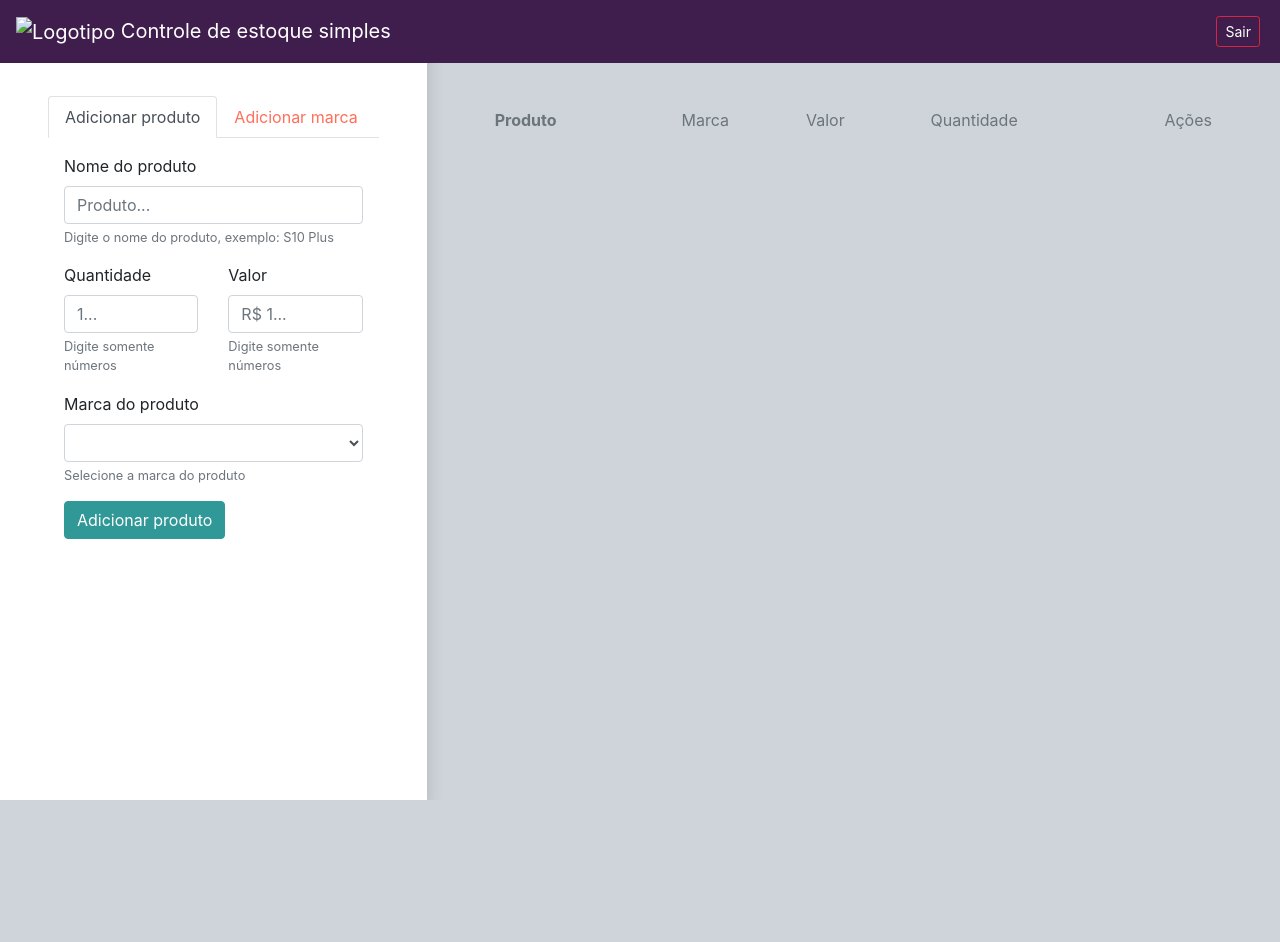
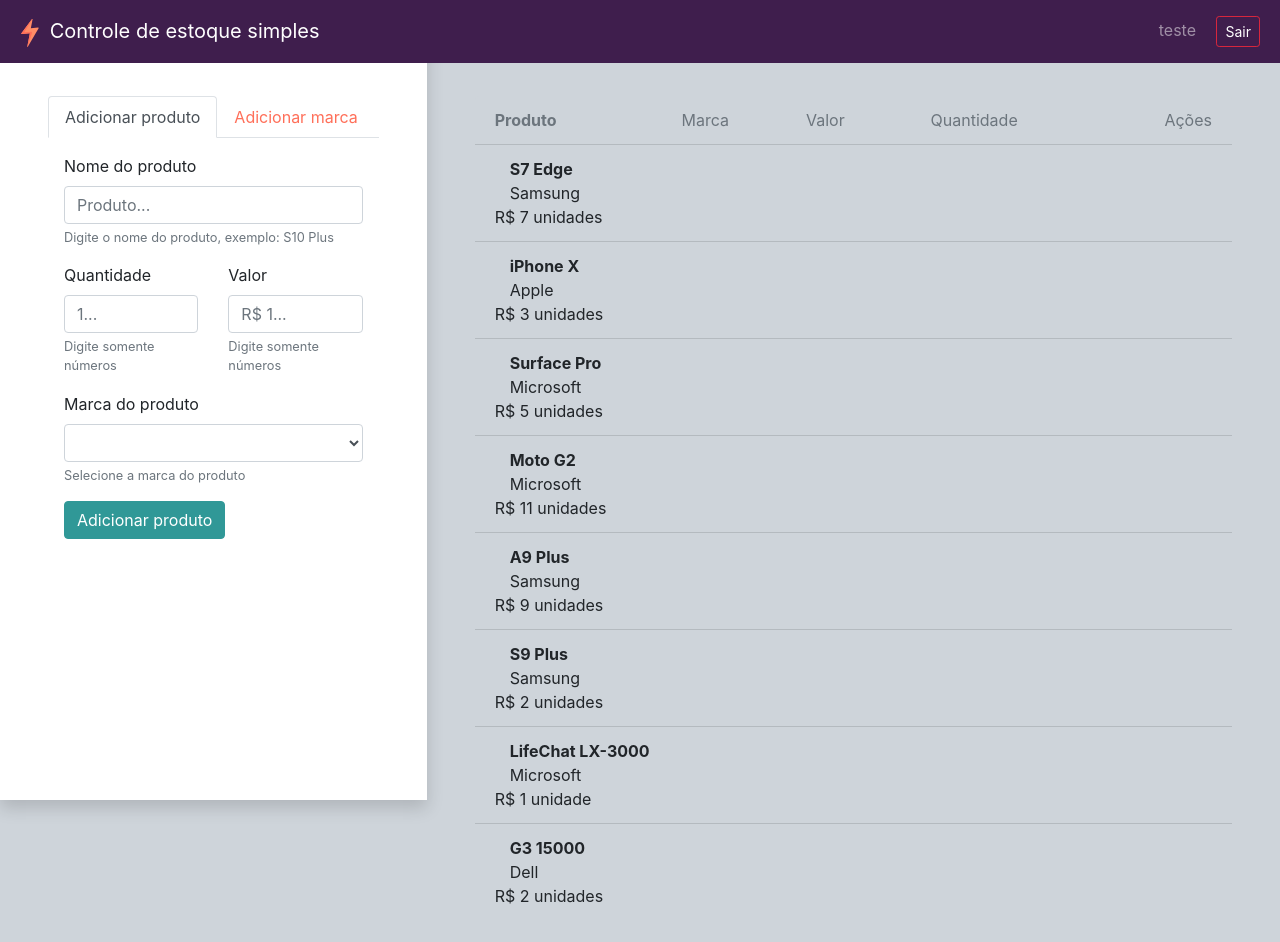
Before and after one commit to diegotpereira/Controle-de-estoque-javascript, a website with bundled scripts: page src/painel.html in a window 1280 px wide. Before the commit the page ends 800 px from the top, so only its background shows below. Built offline with nearby package versions, Linux system fonts and the light colour scheme; data requests are answered from the project's data file.

Commit message:
criação dos componentes de listar produto.

```diff
--- /dev/null
+++ b/src/js/main.js
@@ -0,0 +1,68 @@
+import { Backend } from "./backend.js";
+import { Toast } from "./toast.js";
+
+const API = new Backend()
+API.setBaseUrl('http://localhost:3000')
+console.log(API.getBaseUrl);
+
+const spanNome = document.querySelector('#nomeMenu')
+const selecionarMarcas = document.querySelector('#select-marcas')
+const formProduto = document.querySelector('#form-add-produto')
+const formProdutoNome = document.querySelector('#input-produto-nome')
+const formProdutoQtdade = document.querySelector('#input-produto-qtdade');
+const formProdutoValor = document.querySelector('#input-produto-valor')
+const formBtnAddProduto = document.querySelector('#input-produto-valor')
+const formMarca = document.querySelector('#form-add-marca')
+const formMarcaNome = document.querySelector('#btn-add-marca')
+const listaProdutos = document.querySelector('#lista-produtos')
+
+const geraNome = () => {
+    API.get('/admins')
+        .then(data => {
+            console.log(data);
+            spanNome.textContent = data[data.length - 1].nomeAdmin
+            document.title = `Olá, ${data[data.length -1].nomeAdmin}`
+        })
+}
+
+geraNome()
+
+
+// BLOCO BUSCAR PRODUTOS E MARCAS
+const buscarProduto = () => {
+    API.getBoth('/produtos', '/marcas')
+        .then(data => {
+            console.log(data);
+            listaProdutos.innerHTML = ''
+
+            data[0].forEach(function(produto) {
+                const nomeDaMarca = data[1][produto.marcaId - 1].nomeMarca
+                let itemQuantidade = ''
+
+                if (produto.quantidade <= 1) {
+                    itemQuantidade = `${produto.quantidade} unidade`
+                } else {
+                    itemQuantidade = `${produto.quantidade} unidades`
+                }
+
+                listaProdutos.insertAdjacentHTML('beforeend', `
+                 <li class="list-group-item bg-my-dark-light">
+                    <div class="col-3">
+                       <span class="font-weight-bold">${produto.nomeProduto}</span>
+                    </div>
+                    <div class="col-2">
+                       ${nomeDaMarca}
+                    </div>
+                    <div class="col-2>
+                        R$ ${produto.valor}
+                    </div>
+                    <div class="col-2>
+                        R$ ${itemQuantidade}
+                    </div>
+                 </li>
+                                                              `)
+            })
+        })
+}
+
+buscarProduto()
--- /dev/null
+++ b/src/js/toast.js
@@ -0,0 +1,3 @@
+export class Toast {
+
+}
--- a/src/painel.html
+++ b/src/painel.html
@@ -18,7 +18,7 @@
 
     <nav class="navbar navbar-expand-lg fixed-top navbar-dark bg-my-purple">
         <a class="navbar-brand" href="#">
-            <img src="assets/lightning.svg" width="" height="28px" alt="Logotipo"> Controle de estoque simples</a>
+            <img src="img/lightning.svg" width="" height="28px" alt="Logotipo"> Controle de estoque simples</a>
         <button class="navbar-toggler" type="button" data-toggle="collapse" data-target="#navbarSupportedContent" aria-controls="navbarSupportedContent" aria-expanded="false" aria-label="Toggle navigation">
             <span class="navbar-toggler-icon"></span>
         </button>
```
